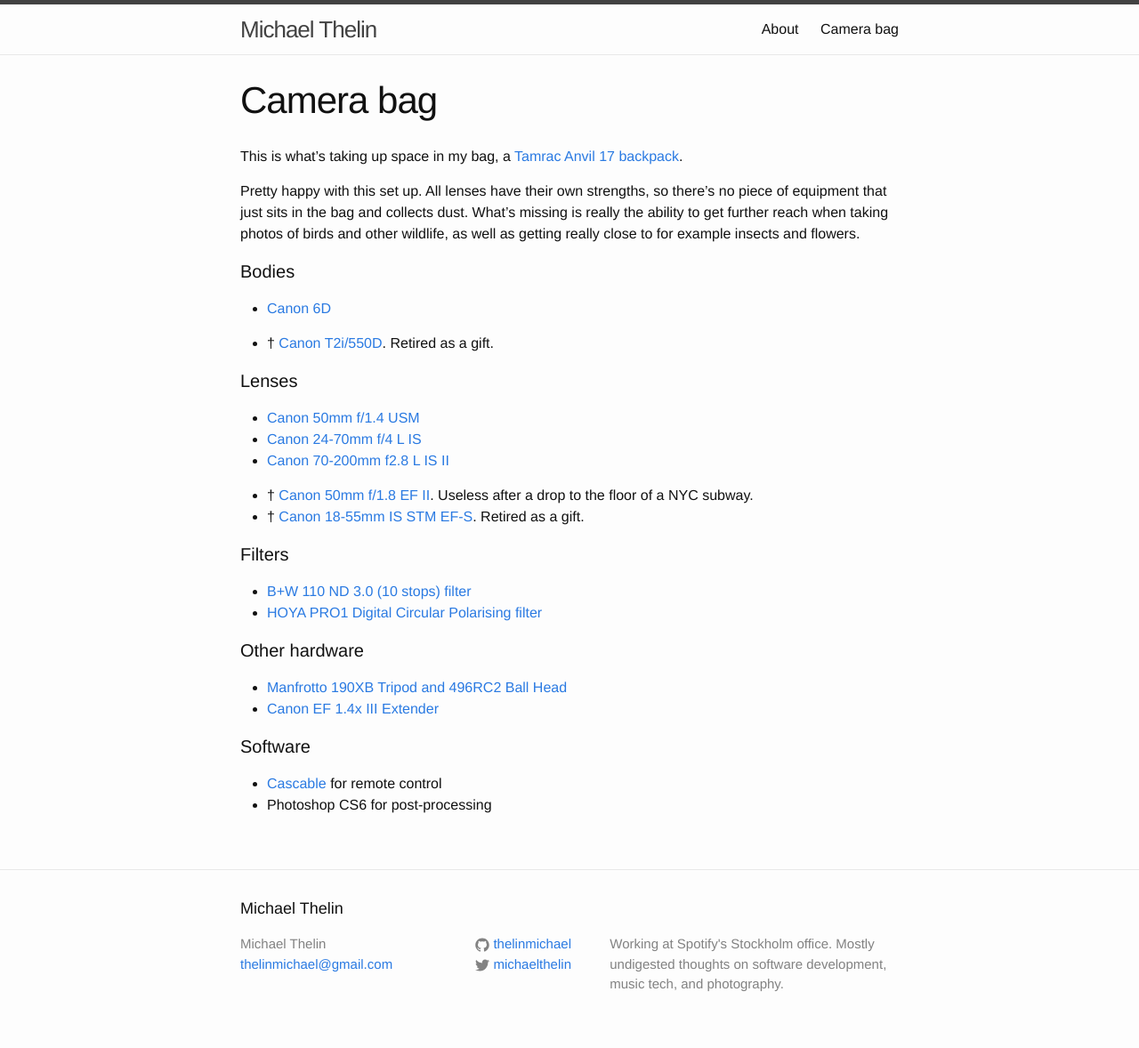
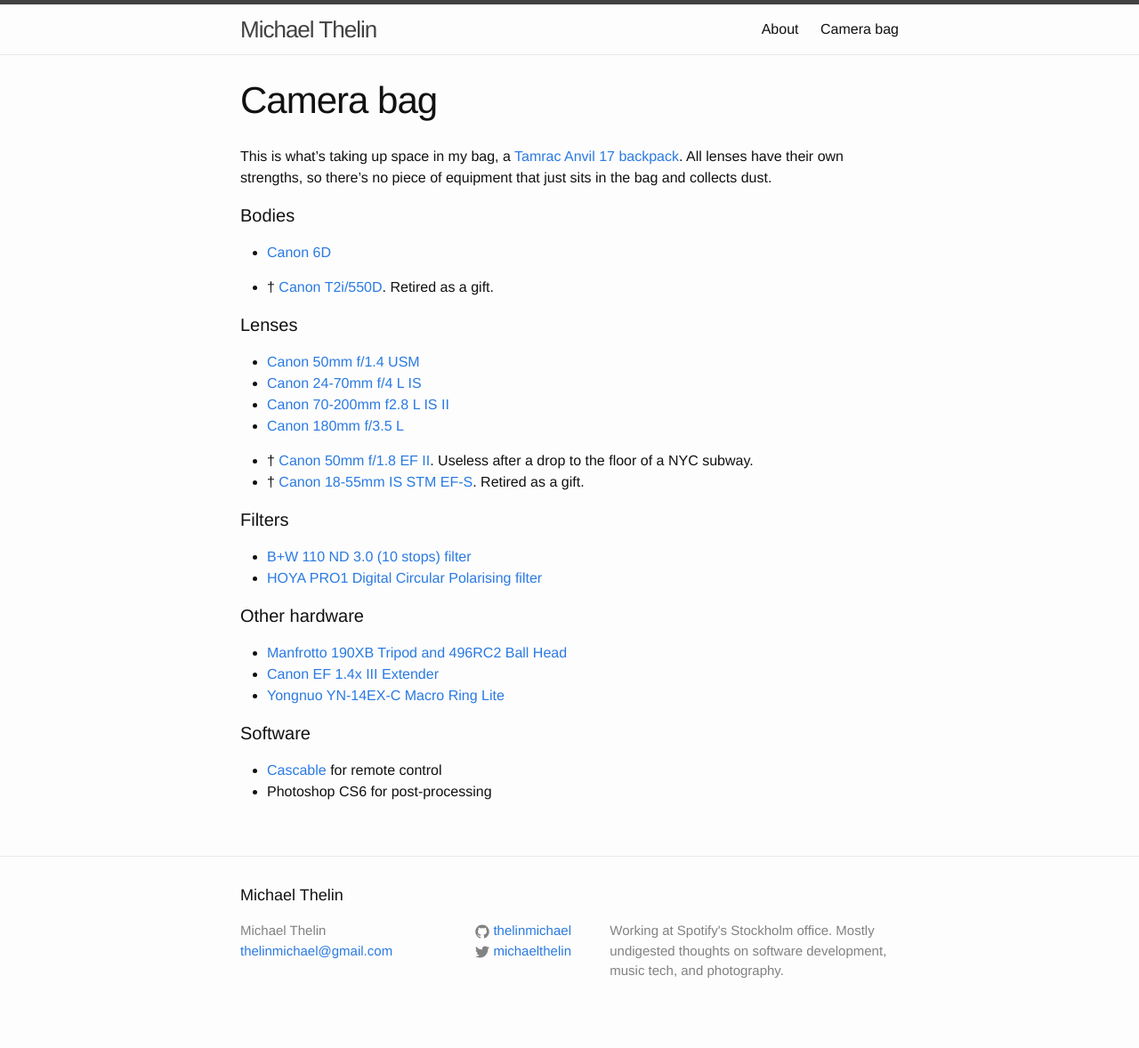
Before and after one commit to thelinmichael/thelinmichael.github.io, a Jekyll site: the page built from in_my_bag.md, in a window 1280 px wide. Shown: the whole page at 89% size. Built offline with Jekyll 4.4.1, drawn with Linux system fonts in a browser that asks for light colours.

Commit message:
Add macro lens

```diff
--- a/in_my_bag.md
+++ b/in_my_bag.md
@@ -4,9 +4,7 @@ title: Camera bag
 permalink: /in-my-camera-bag/
 ---
 
-This is what's taking up space in my bag, a [Tamrac Anvil 17 backpack](http://www.tamrac.com/collections/backpacks/products/anvil-17).
-
-Pretty happy with this set up. All lenses have their own strengths, so there's no piece of equipment that just sits in the bag and collects dust. What's missing is really the ability to get further reach when taking photos of birds and other wildlife, as well as getting really close to for example insects and flowers.
+This is what's taking up space in my bag, a [Tamrac Anvil 17 backpack](http://www.tamrac.com/collections/backpacks/products/anvil-17). All lenses have their own strengths, so there's no piece of equipment that just sits in the bag and collects dust.
 
 #### Bodies
 - [Canon 6D](http://www.kenrockwell.com/canon/6d.htm)
@@ -17,10 +15,10 @@ Pretty happy with this set up. All lenses have their own strengths, so there's n
 - [Canon 50mm f/1.4 USM](http://kenrockwell.com/canon/lenses/50mm-f14.htm)
 - [Canon 24-70mm f/4 L IS](http://www.kenrockwell.com/canon/lenses/24-70mm-f4.htm)
 - [Canon 70-200mm f2.8 L IS II](http://www.kenrockwell.com/canon/lenses/70-200mm-f28-is-ii.htm)
+- [Canon 180mm f/3.5 L](http://www.kenrockwell.com/canon/lenses/180mm-f35.htm)
 
 - † [Canon 50mm f/1.8 EF II](http://www.kenrockwell.com/canon/lenses/50mm-f18.htm). Useless after a drop to the floor of a NYC subway.
 - † [Canon 18-55mm IS STM EF-S](http://www.kenrockwell.com/canon/lenses/18-55mm-stm.htm). Retired as a gift.
-
 
 #### Filters
 - [B+W 110 ND 3.0 (10 stops) filter](https://www.bhphotovideo.com/c/product/752927-REG/B_W_1066177_77mm_110_Solid_Neutral.html)
@@ -29,9 +27,8 @@ Pretty happy with this set up. All lenses have their own strengths, so there's n
 #### Other hardware
 - [Manfrotto 190XB Tripod and 496RC2 Ball Head](http://praveenpn.com/blog/2012/01/03/manfrotto-190xb-and-496rc2-ball-head-review//)
 - [Canon EF 1.4x III Extender](http://www.the-digital-picture.com/Reviews/Canon-Extender-EF-1.4x-III-Review.aspx)
-
+- [Yongnuo YN-14EX-C Macro Ring Lite](https://www.bhphotovideo.com/c/product/1125848-REG/yongnuo_yn_14ex_c_ttl_led_macro_ring.html)
 
 #### Software
-
 - [Cascable](http://dustinabbott.net/2015/11/killer-apps-cascable-wi-fi-camera-remote/) for remote control
 - Photoshop CS6 for post-processing
```
